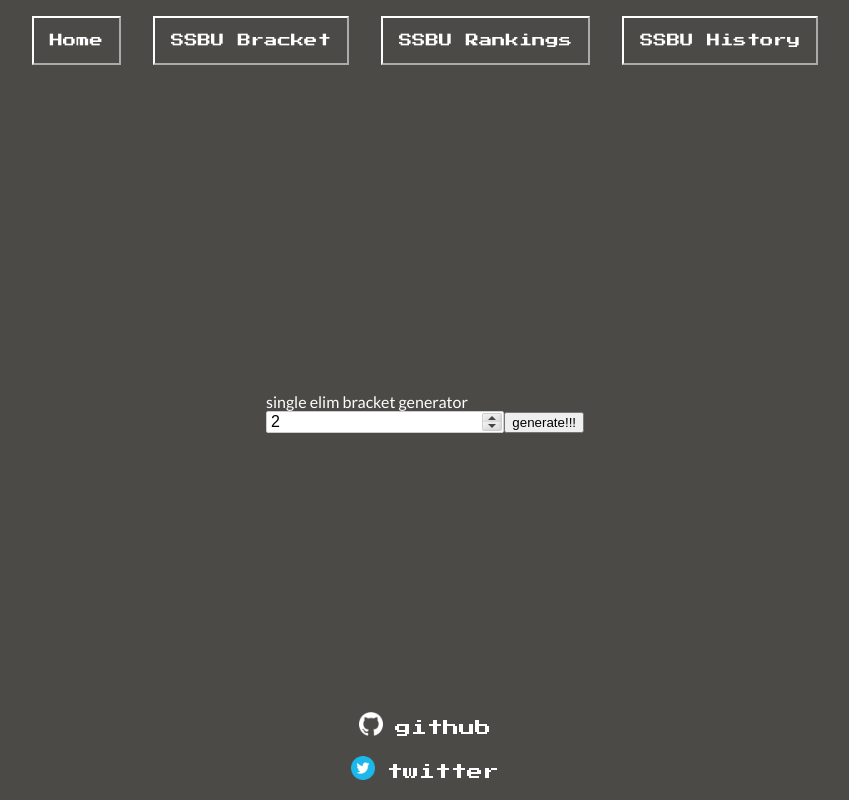
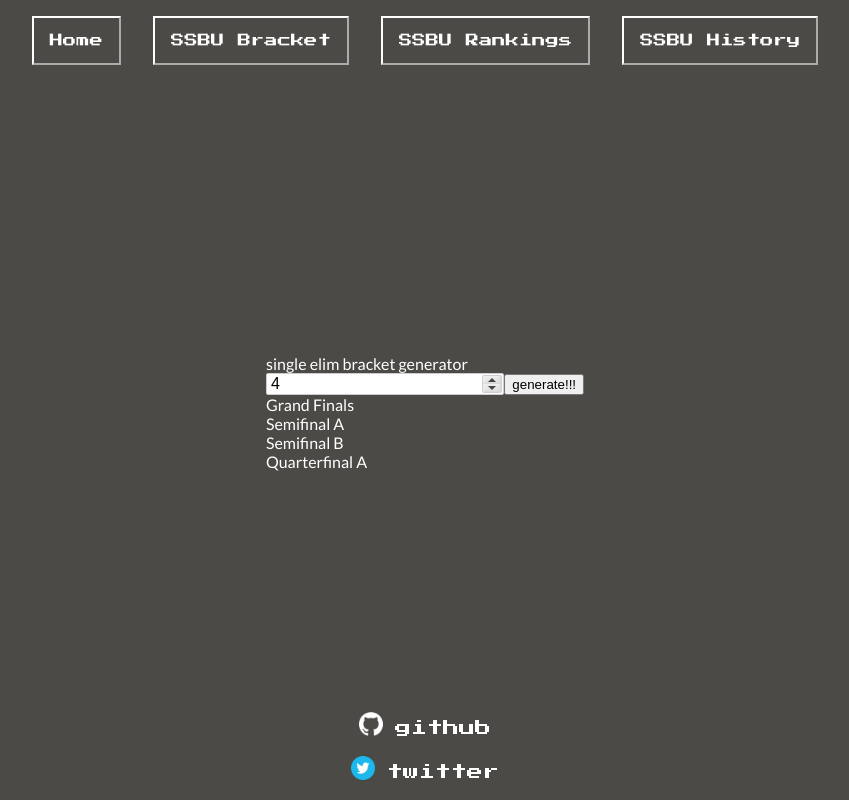
Before and after one commit to ajisakson/sandbox-site, a React (Create React App) app in the folder sandbox-site/: page /bracket in a window 1280 px wide. Shown: the whole page, without its empty margins (215-1064 px from the left). Built offline with nearby package versions, Linux system fonts and the light colour scheme.

Commit message:
Bracket now rerendering on state change

```diff
--- a/sandbox-site/src/routes/Bracket.scss
+++ b/sandbox-site/src/routes/Bracket.scss
@@ -1 +1,13 @@
 @import '../Variables';
+
+.bracket_page {
+    .title {
+
+    }
+    .generate_button {
+
+    }
+    .bracket {
+
+    }
+}
--- a/sandbox-site/src/routes/Bracket.tsx
+++ b/sandbox-site/src/routes/Bracket.tsx
@@ -22,14 +22,16 @@ type BracketProps = {
     entries: number
 }
 
-function Bracket({entries}: BracketProps) { // eslint-disable-line no-unused-vars
+export class Bracket extends React.Component<BracketProps>{ // eslint-disable-line no-unused-vars
+    public render(): JSX.Element {
         return (
             <div className="bracket">
-            {bracketBuild(entries).map(function (node, index) {
+                {bracketBuild(this.props.entries).map(function (node, index) {
                     return (<div key={index}>{node.roundName}</div>);
                 })}
             </div>
         );
+    }
 }
 
 export default Bracket; // eslint-disable-line no-unused-vars
--- a/sandbox-site/src/routes/BracketPage.tsx
+++ b/sandbox-site/src/routes/BracketPage.tsx
@@ -1,28 +1,45 @@
+import { prependOnceListener } from "process";
 import React, { useState } from "react";
 import NumericInput from "react-numeric-input";
 import Bracket from "./Bracket";
 
 import "./Bracket.scss";
 
-function BracketPage() {
+interface BracketState {
+    entries: number
+}
+
+interface BracketPageProps {
+    entries: number
+}
+
+
+export class BracketPage extends React.Component<BracketPageProps, BracketState> {
     // eslint-disable-line no-unused-vars
-    const [entriesInput, updateEntries] = useState(2);
-    const [showBracket, renderBracket] = useState(false);
+
+    // const [showBracket, updateBracket] = useState(false);
+    constructor(props: BracketPageProps) {
+        super(props)
+        this.state = {entries: 4}
+    }
+
+    public render(): JSX.Element {
         return (
-        <div className="bracket">
+            <div className="bracket_page">
                 <div className="title">single elim bracket generator</div>
                 <NumericInput
                     min={2}
                     max={26}
-                value={entriesInput}
-                onChange={() => updateEntries(entriesInput)}
+                    value={this.state.entries}
+                    onChange={value => (value != null ? this.setState({entries: value}) : this.setState({entries: 0}))}
                 />
-            <button onClick={() => renderBracket(true)} className="bracket">
+                <button onClick={()=>console.log(this.state.entries)} className="generate_button">
                     generate!!!
                 </button>
-            {showBracket && <Bracket entries={entriesInput} />}
+                <Bracket entries={this.state.entries} />
             </div>
         );
     }
+}
 
 export default BracketPage; // eslint-disable-line no-unused-vars
```
Lines whose indentation alone changed are shown as unchanged.
